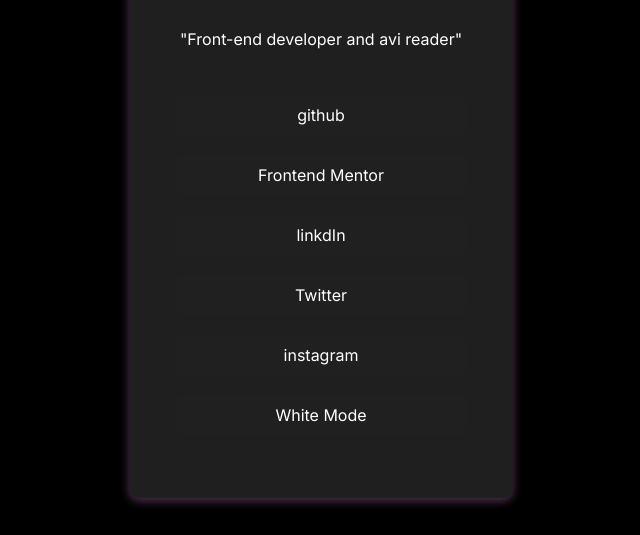
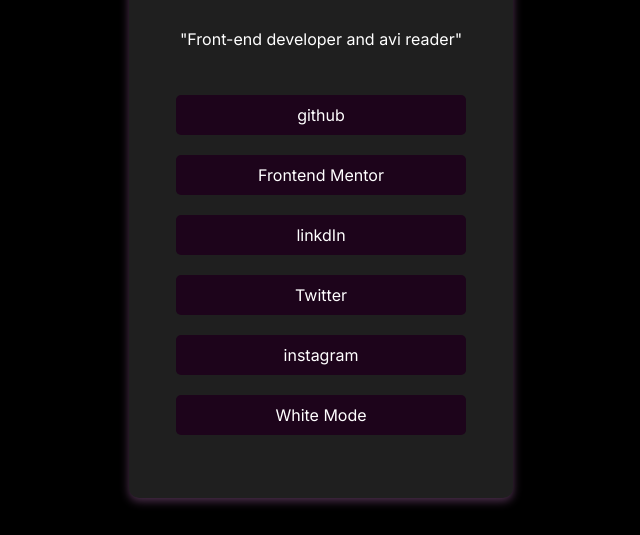
Before and after one commit to error404-vrs/social-links-profile, a plain HTML site: page index.html in a window 1280 px wide. Shown: the part 265-800 px from the top of the page, without its empty margins (319-959 px from the left). Drawn offline with Linux system fonts and the light colour scheme.

Commit message:
Update main.css

```diff
--- a/css/main.css
+++ b/css/main.css
@@ -45,12 +45,12 @@ a{
     display: flex;
     color: white;
     text-decoration: none;
-    background-color: rgb(32, 32, 32);
+    background-color: rgb(29, 4, 27);
 }
 
 
 a:hover {
-  background-color: rgb(32, 32, 32);
+  background-color: rgb(29, 4, 27);
   width: 350px;
   animation: buttonshadow ease-in-out 3s infinite;
 }
```
